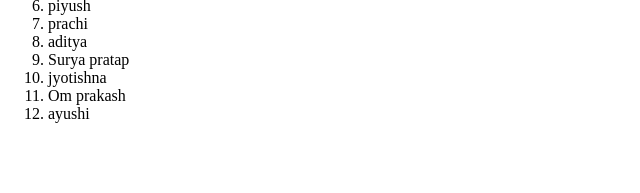
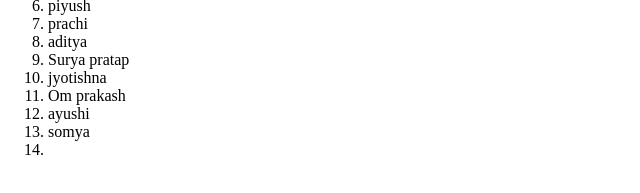
Before and after one commit to shubhamsingh-iv/name-list, a plain HTML site: page index.html in a window 1280 px wide. Shown: the part 159-352 px from the top of the page, 0-640 px from the left. Drawn offline with Linux system fonts and the light colour scheme.

Commit message:
index.html

```diff
--- a/index.html
+++ b/index.html
@@ -19,8 +19,8 @@
 	<li>jyotishna</li>
 	<li>Om prakash</li>
 	<li>ayushi</li>
-
-
+	<li>somya<li>
 </ol>
 </body>
+
 </html>
```
